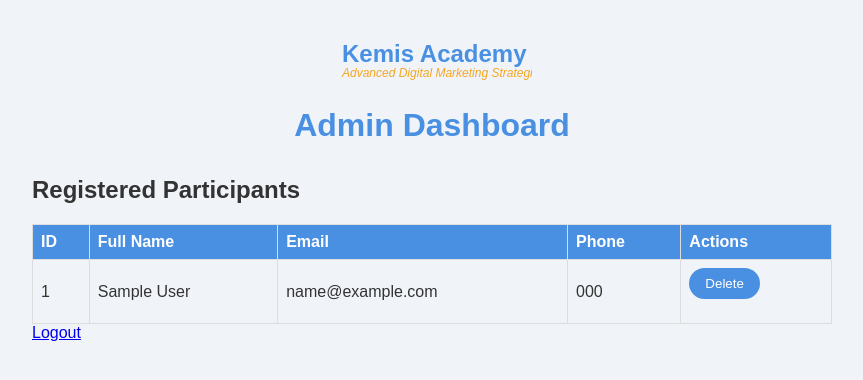
After one commit to salutethegenius/waitlist-pro, a Flask app: page /admin/dashboard in a window 1280 px wide. The commit adds this page. Shown: the top 380 px of the page, without its empty margins (208-1071 px from the left). Run offline with Flask 3, Linux system fonts and the light colour scheme; the visitor is signed in with stand-in values (Sample User, id 1); tables that the repository leaves empty hold one stand-in row (values such as "Sample post").

Commit message:
Agent query: Can you access the admin login page at /admin/login? And after logging in with username "admin" and password "password", can you see the list of registered participants?

```diff
--- a/app.py
+++ b/app.py
@@ -3,6 +3,7 @@ from extensions import db, app
 from models import Participant
 
 app.config["SQLALCHEMY_DATABASE_URI"] = os.environ.get("DATABASE_URL")
+app.config["SECRET_KEY"] = os.environ.get("SECRET_KEY", "a_secure_secret_key")  # Add this line
 db.init_app(app)
 
 with app.app_context():
--- a/routes.py
+++ b/routes.py
@@ -1,11 +1,20 @@
 import logging
-from flask import render_template, request, jsonify
+from flask import render_template, request, jsonify, redirect, url_for, session
 from extensions import app, db
 from models import Participant
 from sqlalchemy.exc import SQLAlchemyError
+from functools import wraps
 
 logging.basicConfig(level=logging.INFO)
 logger = logging.getLogger(__name__)
+
+def admin_required(f):
+    @wraps(f)
+    def decorated_function(*args, **kwargs):
+        if 'admin_logged_in' not in session or not session['admin_logged_in']:
+            return redirect(url_for('admin_login'))
+        return f(*args, **kwargs)
+    return decorated_function
 
 @app.route('/')
 def index():
@@ -36,3 +45,34 @@ def register():
         error_msg = str(e)
         logger.error(f"Unexpected error: {error_msg}")
         return jsonify({"success": False, "message": f"An unexpected error occurred: {error_msg}. Please try again."}), 500
+
+@app.route('/admin/login', methods=['GET', 'POST'])
+def admin_login():
+    if request.method == 'POST':
+        username = request.form.get('username')
+        password = request.form.get('password')
+        if username == 'admin' and password == 'password':  # Replace with secure authentication
+            session['admin_logged_in'] = True
+            return redirect(url_for('admin_dashboard'))
+        else:
+            return render_template('admin_login.html', error='Invalid credentials')
+    return render_template('admin_login.html')
+
+@app.route('/admin/logout')
+def admin_logout():
+    session.pop('admin_logged_in', None)
+    return redirect(url_for('admin_login'))
+
+@app.route('/admin/dashboard')
+@admin_required
+def admin_dashboard():
+    participants = Participant.query.all()
+    return render_template('admin_dashboard.html', participants=participants)
+
+@app.route('/admin/delete/<int:participant_id>', methods=['POST'])
+@admin_required
+def delete_participant(participant_id):
+    participant = Participant.query.get_or_404(participant_id)
+    db.session.delete(participant)
+    db.session.commit()
+    return redirect(url_for('admin_dashboard'))
--- a/static/css/styles.css
+++ b/static/css/styles.css
@@ -89,6 +89,50 @@ button:hover {
     background-color: #3a7bc8;
 }
 
+/* Admin styles */
+form {
+    margin-bottom: 1rem;
+}
+
+form div {
+    margin-bottom: 1rem;
+}
+
+label {
+    display: block;
+    margin-bottom: 0.5rem;
+}
+
+input[type="text"],
+input[type="password"] {
+    width: 100%;
+    padding: 0.5rem;
+    border: 1px solid #ddd;
+    border-radius: 4px;
+}
+
+table {
+    width: 100%;
+    border-collapse: collapse;
+    margin-top: 1rem;
+}
+
+th, td {
+    border: 1px solid #ddd;
+    padding: 0.5rem;
+    text-align: left;
+}
+
+th {
+    background-color: var(--primary-color);
+    color: white;
+}
+
+.error {
+    color: red;
+    margin-bottom: 1rem;
+}
+
 @media (max-width: 600px) {
     .container {
         padding: 1rem;
--- /dev/null
+++ b/templates/admin_dashboard.html
@@ -0,0 +1,47 @@
+<!DOCTYPE html>
+<html lang="en">
+<head>
+    <meta charset="UTF-8">
+    <meta name="viewport" content="width=device-width, initial-scale=1.0">
+    <title>Admin Dashboard - Kemis Academy</title>
+    <link rel="stylesheet" href="{{ url_for('static', filename='css/styles.css') }}">
+</head>
+<body>
+    <div class="container">
+        <header>
+            <img src="{{ url_for('static', filename='images/logo.svg') }}" alt="Kemis Academy Logo" width="200">
+            <h1>Admin Dashboard</h1>
+        </header>
+        <main>
+            <h2>Registered Participants</h2>
+            <table>
+                <thead>
+                    <tr>
+                        <th>ID</th>
+                        <th>Full Name</th>
+                        <th>Email</th>
+                        <th>Phone</th>
+                        <th>Actions</th>
+                    </tr>
+                </thead>
+                <tbody>
+                    {% for participant in participants %}
+                    <tr>
+                        <td>{{ participant.id }}</td>
+                        <td>{{ participant.full_name }}</td>
+                        <td>{{ participant.email }}</td>
+                        <td>{{ participant.phone }}</td>
+                        <td>
+                            <form method="POST" action="{{ url_for('delete_participant', participant_id=participant.id) }}">
+                                <button type="submit" onclick="return confirm('Are you sure you want to delete this participant?')">Delete</button>
+                            </form>
+                        </td>
+                    </tr>
+                    {% endfor %}
+                </tbody>
+            </table>
+            <a href="{{ url_for('admin_logout') }}">Logout</a>
+        </main>
+    </div>
+</body>
+</html>
```
Also changed, not shown: templates/admin_login.html (added, +33 -0 lines).
